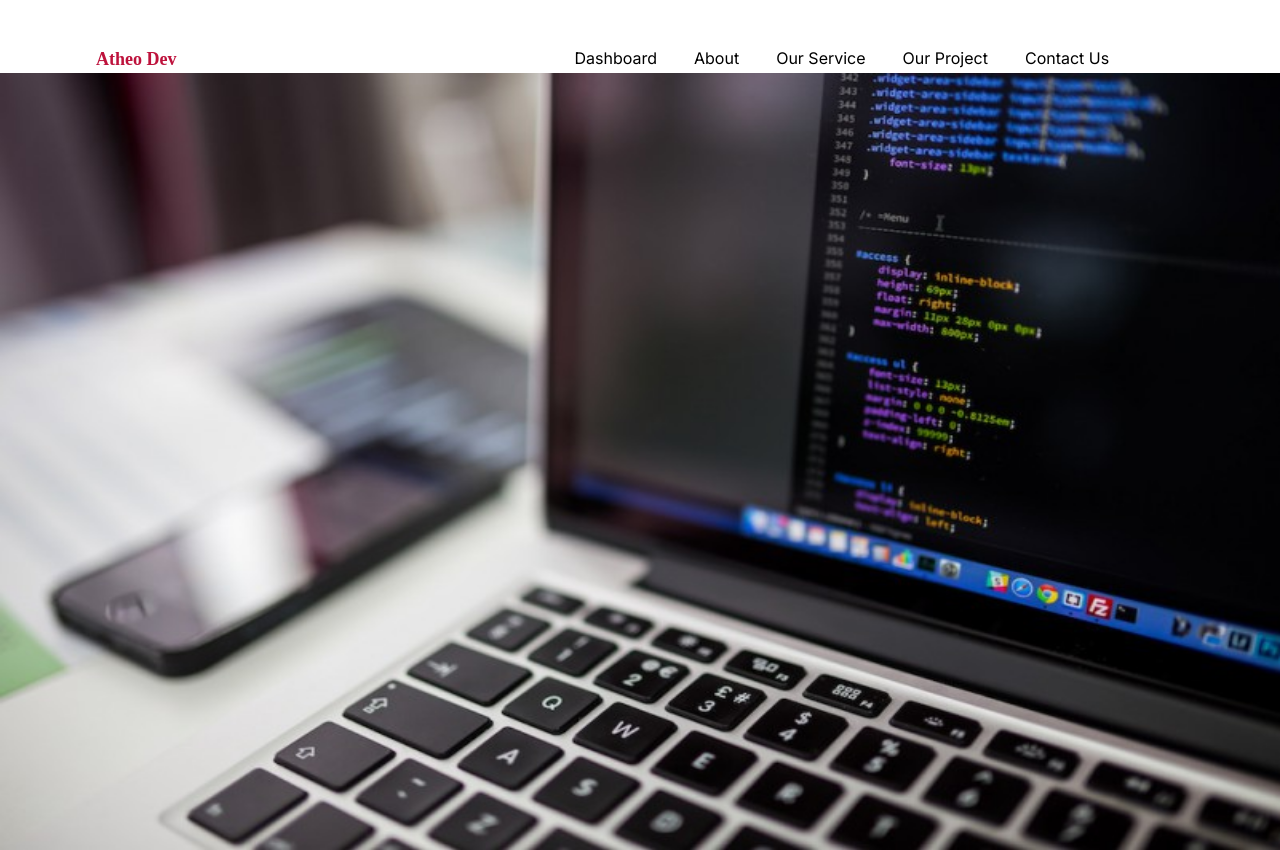
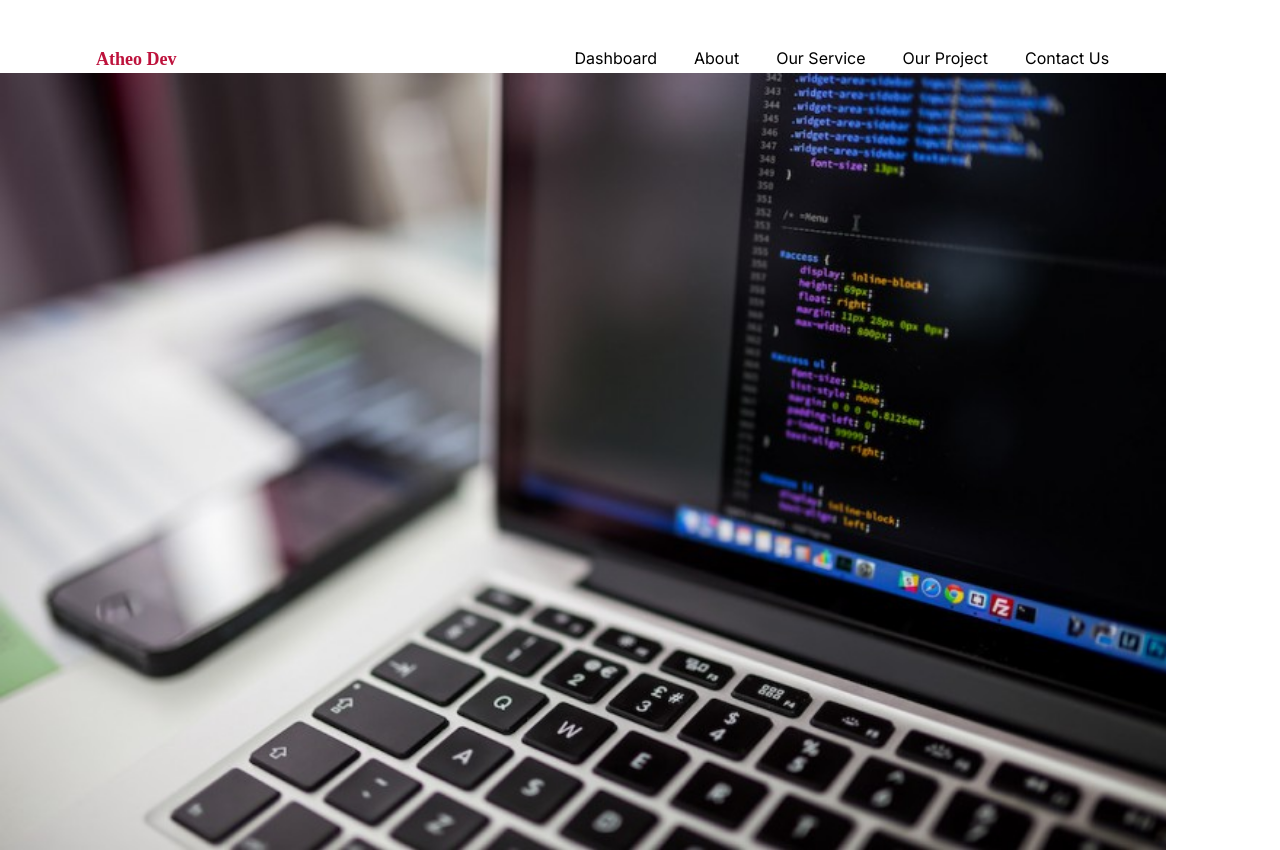
Before and after one commit to atheo810/belajar-vercel-typescript, a Next.js app: page / in a window 1280 px wide. Built offline with nearby package versions, Linux system fonts and the light colour scheme.

Commit message:
style: Text dashboard

```diff
--- a/src/app/page.tsx
+++ b/src/app/page.tsx
@@ -4,7 +4,7 @@ import "./globals.css";
 
 export default function Home() {
   return (
-    <div className="relative z-0">
+    <div className="absolute top-0, z-10">
       <Image
         width={800}
         height={500}
```
